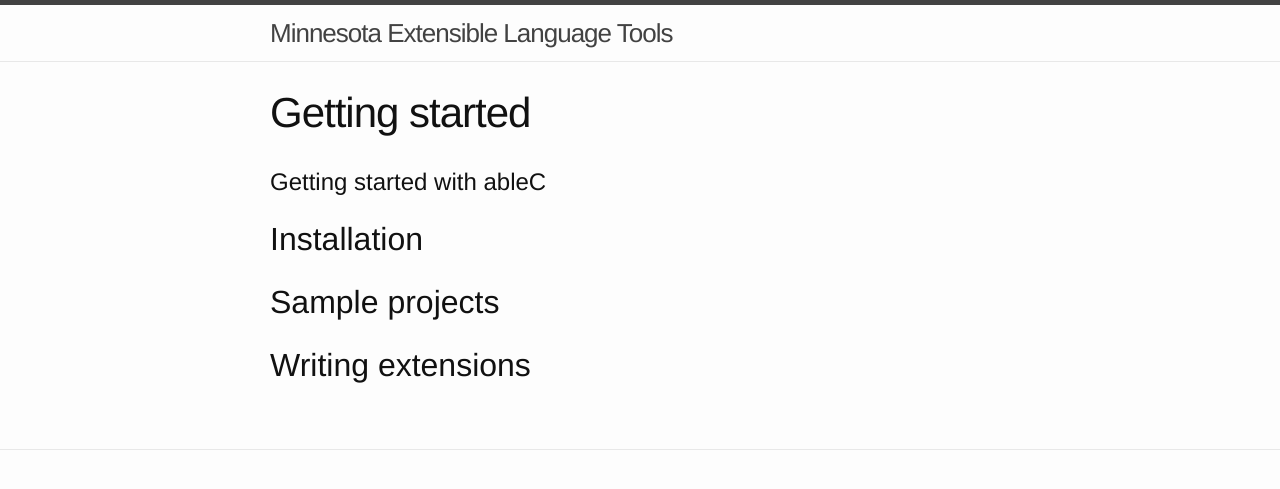
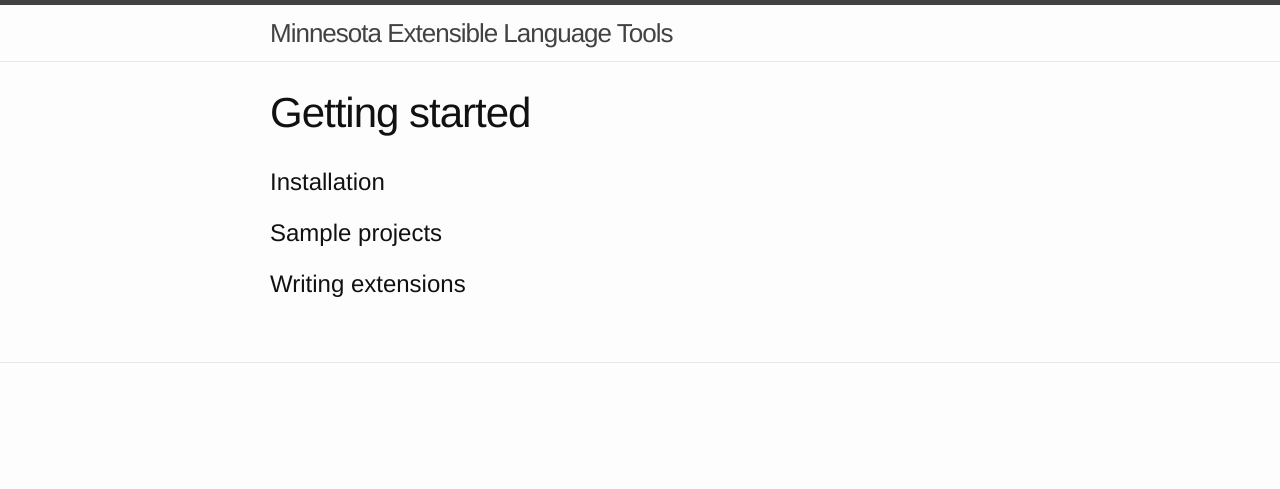
Before and after one commit to melt-umn/melt-website, a Jekyll site: the page built from ableC/getting-started/index.md, in a window 1280 px wide. Shown: the top 489 px of the page. Built offline with Jekyll 4.4.1, drawn with Linux system fonts in a browser that asks for light colours.

Commit message:
header sizes

```diff
--- a/ableC/getting-started/index.md
+++ b/ableC/getting-started/index.md
@@ -6,10 +6,8 @@ menu_weight: 60.0
 ---
 
 
-# Getting started with ableC
+# Installation
 
-## Installation
+# Sample projects
 
-## Sample projects
-
-## Writing extensions
+# Writing extensions
```
